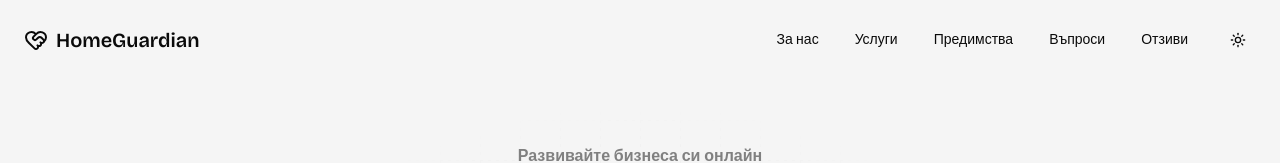
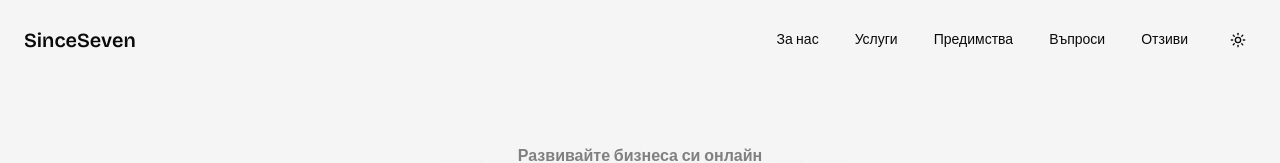
Before and after one commit to SinceSeven/SinceSeven, a Next.js app: page / in a window 1280 px wide. Shown: the top 163 px of the page. Built offline with nearby package versions, Linux system fonts and the light colour scheme.

Commit message:
fix logo

```diff
--- a/components/logo.tsx
+++ b/components/logo.tsx
@@ -1,9 +1,9 @@
-import { HeartHandshakeIcon } from "lucide-react";
+// import { HeartHandshakeIcon } from "lucide-react";
 
 export function Logo() {
   return (
     <div className="flex items-center gap-2 font-semibold text-xl">
-      <HeartHandshakeIcon /> HomeGuardian
+      SinceSeven
     </div>
   );
 }
```
